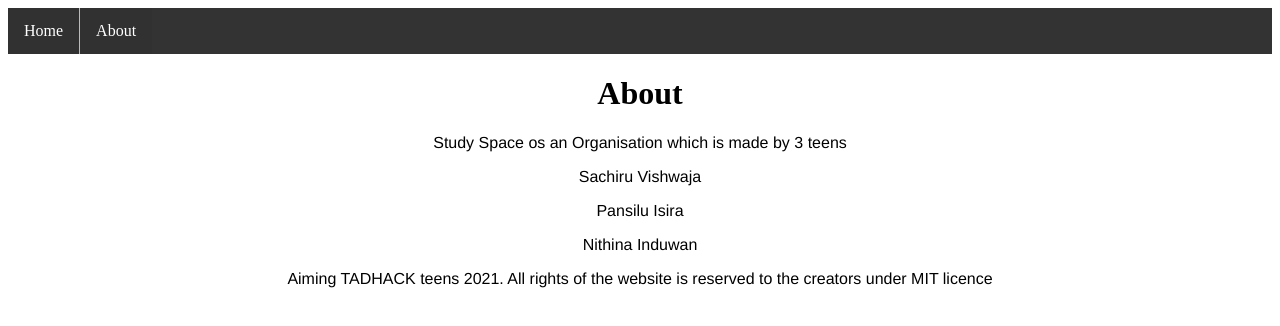
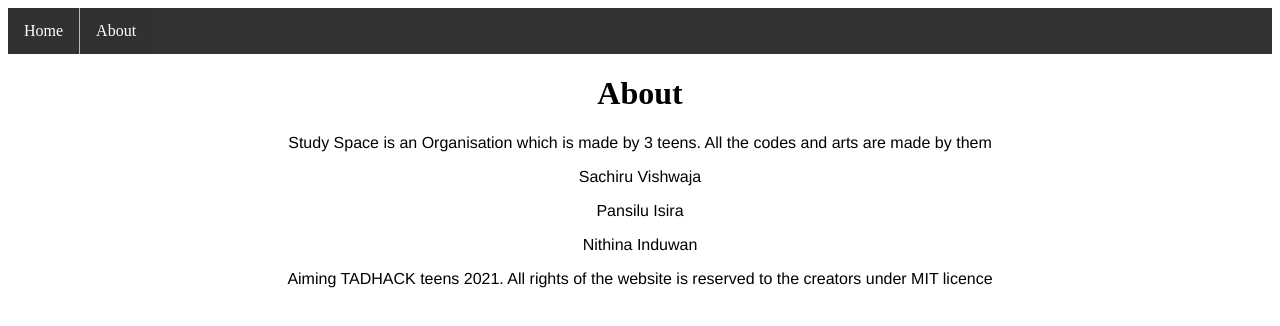
Before and after one commit to Study-Space-org/About-And-Credits, a plain HTML site: page index.html in a window 1280 px wide. Drawn offline with Linux system fonts and the light colour scheme.

Commit message:
Update index.html

```diff
--- a/index.html
+++ b/index.html
@@ -63,7 +63,7 @@
 
     <body>
         <h1> About</h1>
-        <p style="font-family: 'Franklin Gothic Medium', 'Arial Narrow', Arial, sans-serif;"> Study Space os an Organisation which is made by 3 teens </p>
+        <p style="font-family: 'Franklin Gothic Medium', 'Arial Narrow', Arial, sans-serif;"> Study Space is an Organisation which is made by 3 teens.  All  the codes and arts  are  made  by  them </p>
         <p style="font-family: 'Franklin Gothic Medium', 'Arial Narrow', Arial, sans-serif;"> Sachiru Vishwaja</p>
         <p style="font-family: 'Franklin Gothic Medium', 'Arial Narrow', Arial, sans-serif;"> Pansilu Isira</p>
         <p style="font-family: 'Franklin Gothic Medium', 'Arial Narrow', Arial, sans-serif;"> Nithina Induwan</p>
```
